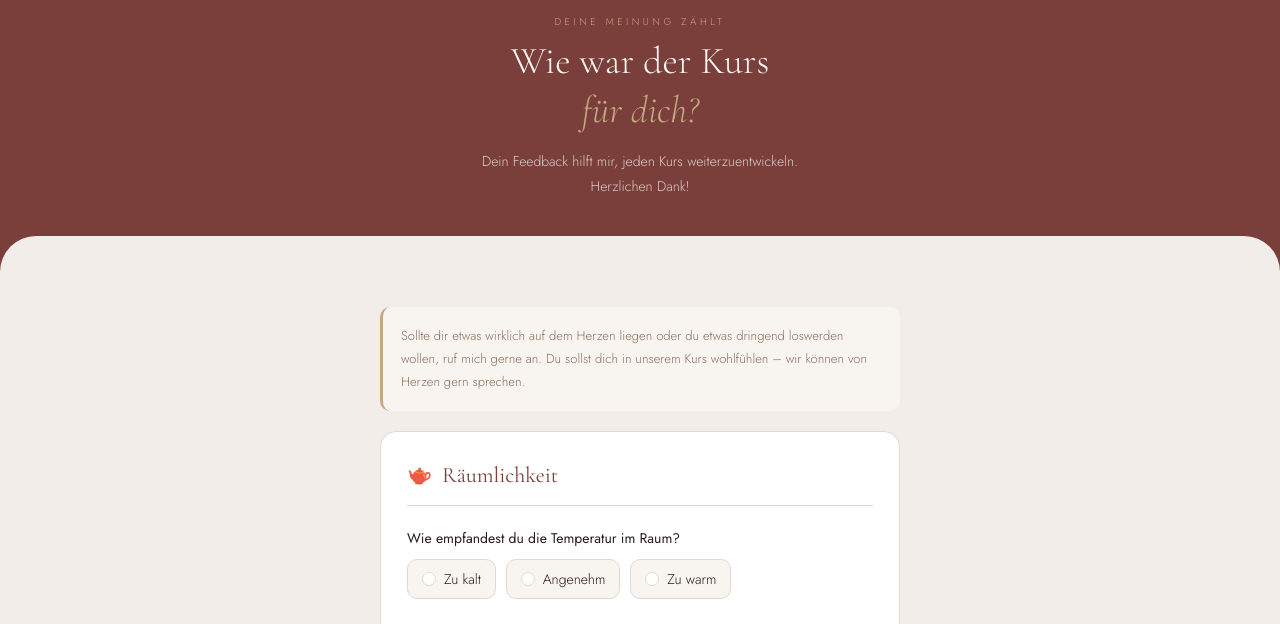
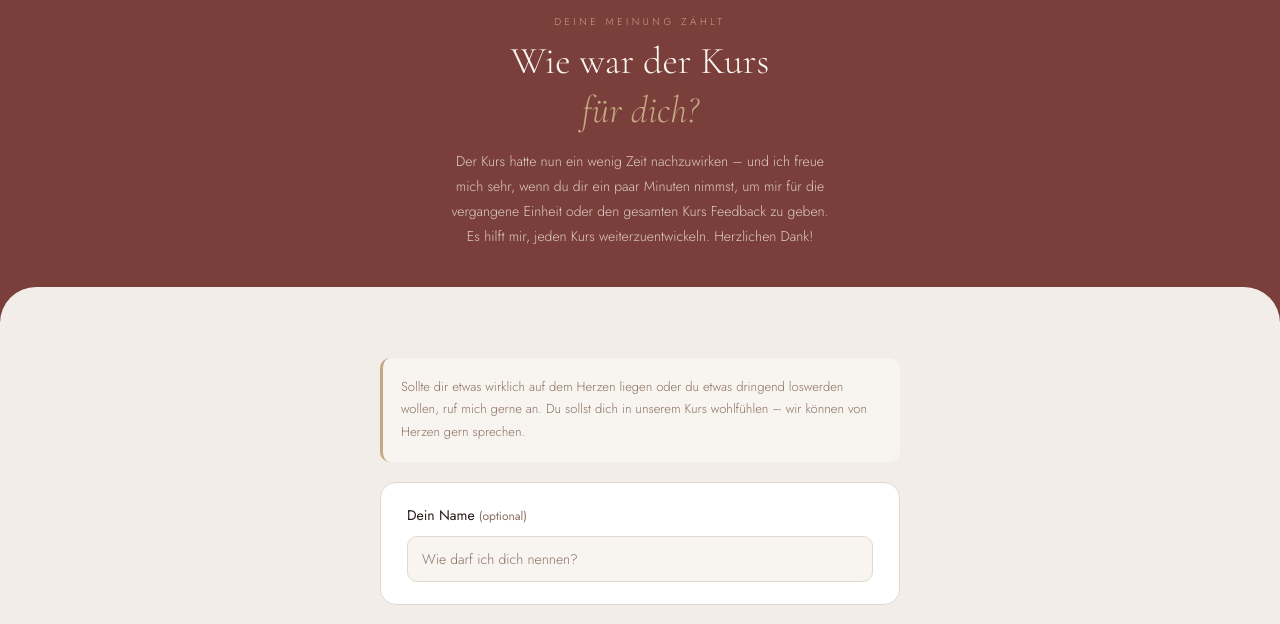
Before and after one commit to bauchbabybeckenboden-karo/Feedback-soyo-bebo, a website: page index.html in a window 1280 px wide. Shown: the part 114-738 px from the top of the page. Drawn offline with nearby package versions, Linux system fonts and the light colour scheme.

Commit message:
Enhance feedback form with name field and text update
Added a name field to the feedback form and updated the hero description text.

```diff
--- a/index.html
+++ b/index.html
@@ -109,7 +109,7 @@
       font-size: 14px;
       line-height: 1.8;
       color: rgba(248,244,240,0.78);
-      max-width: 360px;
+      max-width: 380px;
       margin: 0 auto;
     }
 
@@ -181,6 +181,30 @@
       font-style: italic;
       line-height: 1.6;
     }
+
+    /* ── NAME FIELD ── */
+    .name-field {
+      background: #fff;
+      border-radius: 16px;
+      padding: 22px 26px;
+      border: 1px solid var(--border);
+      margin-bottom: 24px;
+    }
+    .name-field input[type="text"] {
+      width: 100%;
+      border: 1px solid var(--border);
+      border-radius: 10px;
+      padding: 12px 14px;
+      font-family: 'Jost', sans-serif;
+      font-size: 14px;
+      font-weight: 300;
+      color: var(--text);
+      background: var(--cream-light);
+      outline: none;
+      transition: border-color 0.2s;
+    }
+    .name-field input[type="text"]:focus { border-color: var(--burgundy); }
+    .name-field input[type="text"]::placeholder { color: var(--text-muted); }
 
     textarea {
       width: 100%;
@@ -400,7 +424,7 @@
     <div class="hero-eyebrow">Deine Meinung zählt</div>
     <h1 class="hero-h1">Wie war der Kurs</h1>
     <span class="hero-h1-italic">für dich?</span>
-    <p class="hero-desc">Dein Feedback hilft mir, jeden Kurs weiterzuentwickeln. Herzlichen Dank!</p>
+    <p class="hero-desc">Der Kurs hatte nun ein wenig Zeit nachzuwirken – und ich freue mich sehr, wenn du dir ein paar Minuten nimmst, um mir für die vergangene Einheit oder den gesamten Kurs Feedback zu geben. Es hilft mir, jeden Kurs weiterzuentwickeln. Herzlichen Dank!</p>
   </div>
 
   <!-- CONTENT -->
@@ -411,6 +435,12 @@
     </div>
 
     <form id="feedback-form">
+
+      <!-- NAME (optional) -->
+      <div class="name-field">
+        <label class="question-label" for="teilnehmer-name">Dein Name <span class="question-hint" style="display:inline; font-style:normal; margin:0;">(optional)</span></label>
+        <input type="text" id="teilnehmer-name" name="teilnehmer_name" placeholder="Wie darf ich dich nennen?">
+      </div>
 
       <!-- 1. RÄUMLICHKEIT -->
       <div class="section">
@@ -734,9 +764,9 @@
 
     const fd = new FormData(this);
     const get = (name) => fd.get(name) || '–';
-    const mehrWerte = fd.getAll('mehr');
 
     const payload = {
+      teilnehmer_name: get('teilnehmer_name'),
       kurs:            get('kurs') !== '–' ? get('kurs') : 'Kurs',
       eingereicht_am:  new Date().toLocaleDateString('de-DE', { day:'2-digit', month:'2-digit', year:'numeric' }),
       raum_wohl:       get('raum_wohl'),
```
